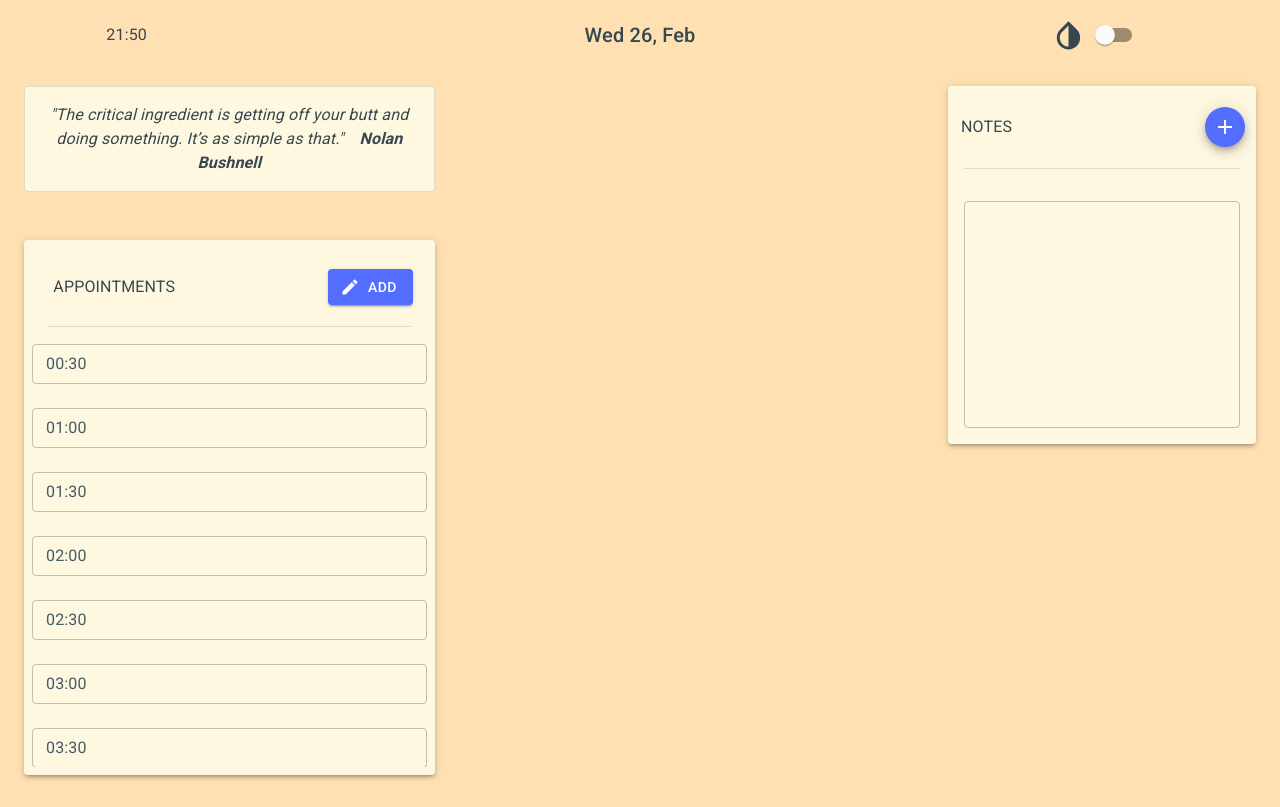
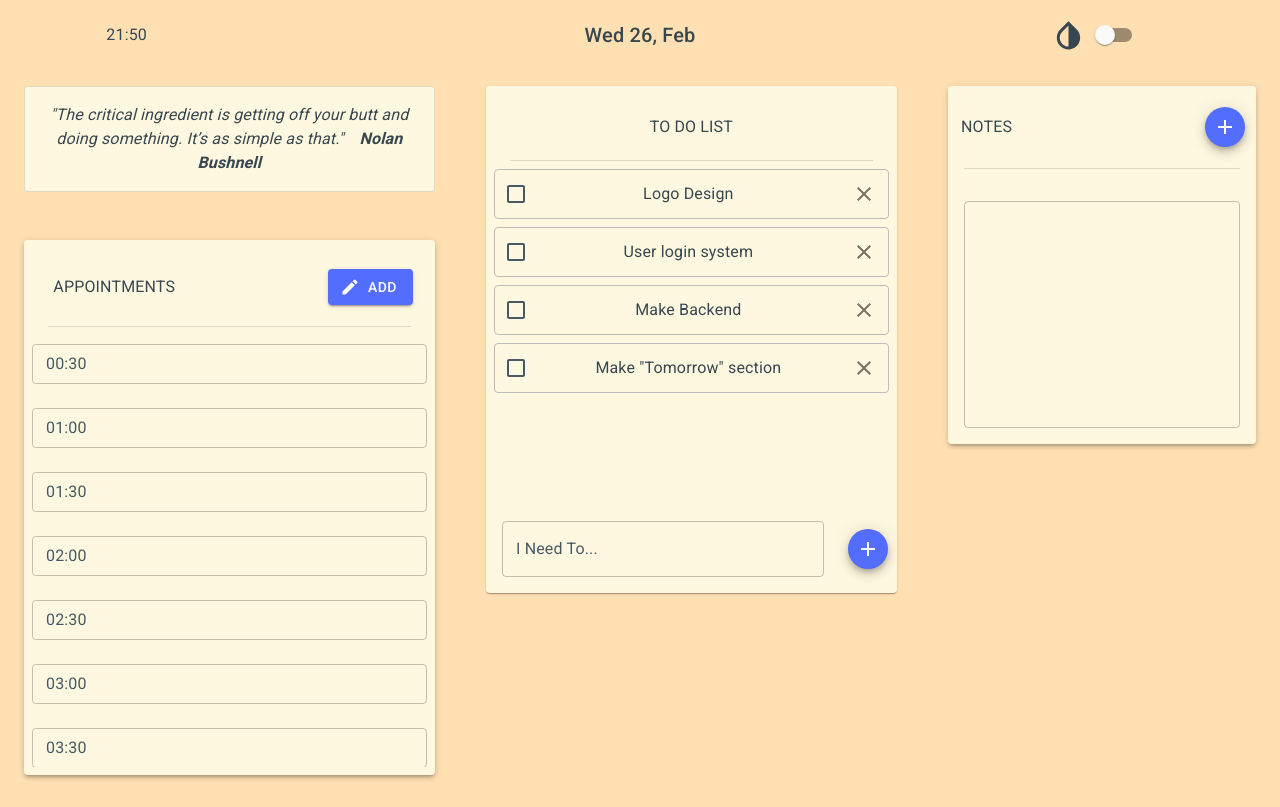
Before and after one commit to GautDel/Scarab, a Next.js app: page / in a window 1280 px wide. Built offline with nearby package versions, Linux system fonts and the light colour scheme.

Commit message:
Added To Do Section To Client

```diff
--- a/components/appointments/Appointment.js
+++ b/components/appointments/Appointment.js
@@ -1,14 +1,14 @@
-import { useState, useEffect, useContext } from 'react';
-import { TimeContext } from "../../context/TimeContext";
-import Paper from '@material-ui/core/Paper';
-import { makeStyles } from '@material-ui/core/styles';
+import Box from '@material-ui/core/Box';
 import Button from '@material-ui/core/Button';
-import Grid from '@material-ui/core/Grid';
 import CreateIcon from '@material-ui/icons/Create';
 import Divider from '@material-ui/core/Divider';
+import Grid from '@material-ui/core/Grid';
+import Paper from '@material-ui/core/Paper';
+import TimeBlock from './TimeBlock';
 import Typography from '@material-ui/core/Typography';
-import Box from '@material-ui/core/Box';
-import TimeBlock from './TimeBlock';
+import { TimeContext } from "../../context/TimeContext";
+import { makeStyles } from '@material-ui/core/styles';
+import { useState, useEffect, useContext } from 'react';
 
 // STYLING //
 const styles = makeStyles({
@@ -25,8 +25,8 @@ const styles = makeStyles({
         }
     },
     root: {
-        padding: "0.5rem",
-        marginBottom: "2rem"
+        marginBottom: "2rem",
+        padding: "0.5rem"
     },
     headerBox: {
         padding: "1.3rem 0"
--- /dev/null
+++ b/components/todos/Form.js
@@ -0,0 +1,47 @@
+import TextField from '@material-ui/core/TextField';
+import AddIcon from '@material-ui/icons/Add';
+import Fab from '@material-ui/core/Fab';
+import { makeStyles } from '@material-ui/core/styles';
+import Grid from '@material-ui/core/Grid';
+
+const styles = makeStyles({
+    button: {
+        marginLeft: "0.5rem"
+    },
+    form: {
+        padding: "0 0.5rem 0.5rem 0"
+    }
+})
+
+
+const Form = () => {
+    const classes = styles();
+
+    return (
+        <>
+            <form className={classes.form}>
+                <Grid container display="row" justify="space-around" alignItems="center">
+                    <Grid item xs={9} sm={10} md={9} lg={10}>
+                        <TextField
+                            label="I Need To..."
+                            variant="outlined"
+                            fullWidth={true}
+                        />
+                    </Grid>
+
+                    <Grid item xs={2} sm={1} md={2} lg={1}>
+                         <Fab size="small"
+                            color="primary"
+                            aria-label="add"
+                            className={classes.button}
+                        >
+                             <AddIcon />
+                        </Fab>
+                    </Grid>
+                </Grid>
+           </form>
+        </>
+    )
+}
+
+export default Form;
--- /dev/null
+++ b/components/todos/Todo.js
@@ -0,0 +1,115 @@
+import ClearIcon from '@material-ui/icons/Clear';
+import Checkbox from '@material-ui/core/Checkbox';
+import IconButton from '@material-ui/core/IconButton';
+import Typography from '@material-ui/core/Typography';
+import Grid from '@material-ui/core/Grid';
+import { makeStyles } from '@material-ui/core/styles';
+import Box from '@material-ui/core/Box';
+
+const styles = makeStyles({
+    todo: {
+        margin: "0.5rem 0"
+    },
+});
+
+const Todo = () => {
+    const classes = styles();
+
+    return (
+        <>
+            <Box border={1} borderColor="grey.400" borderRadius={4} className={classes.todo}>
+                <Grid container display="row"  justify="space-between" alignItems="center" >
+                    <Grid item>
+                        <Checkbox
+                            value="completed"
+                            color="primary"
+                        />
+                    </Grid>
+
+                    <Grid item >
+                        <Typography variant="body1" align="center">
+                            Logo Design
+                        </Typography>
+                    </Grid>
+
+                    <Grid item>
+                        <IconButton aria-label="delete">
+                            <ClearIcon />
+                        </IconButton>
+                    </Grid>
+                </Grid>
+            </Box>
+
+            <Box border={1} borderColor="grey.400" borderRadius={4} className={classes.todo}>
+                <Grid container display="row"  justify="space-between" alignItems="center" >
+                    <Grid item>
+                        <Checkbox
+                            value="completed"
+                            color="primary"
+                        />
+                    </Grid>
+
+                    <Grid item >
+                        <Typography variant="body1" align="center">
+                            User login system
+                        </Typography>
+                    </Grid>
+
+                    <Grid item>
+                        <IconButton aria-label="delete">
+                            <ClearIcon />
+                        </IconButton>
+                    </Grid>
+                </Grid>
+             </Box>
+
+            <Box border={1} borderColor="grey.400" borderRadius={4} className={classes.todo}>
+                <Grid container display="row"  justify="space-between" alignItems="center" >
+                    <Grid item>
+                        <Checkbox
+                            value="completed"
+                            color="primary"
+                        />
+                    </Grid>
+
+                    <Grid item >
+                        <Typography variant="body1" align="center">
+                            Make Backend
+                        </Typography>
+                    </Grid>
+
+                    <Grid item>
+                        <IconButton aria-label="delete">
+                            <ClearIcon />
+                        </IconButton>
+                    </Grid>
+                </Grid>
+            </Box>
+
+            <Box border={1} borderRadius={4} borderColor="grey.400" className={classes.todo}>
+                <Grid container display="row"  justify="space-between" alignItems="center" >
+                    <Grid item>
+                        <Checkbox
+                            value="completed"
+                            color="primary"
+                        />
+                    </Grid>
+
+                    <Grid item xs={6}>
+                        <Typography variant="body1" align="center" overflow="scroll">
+                            Make "Tomorrow" section
+                        </Typography>
+                    </Grid>
+
+                    <Grid item>
+                        <IconButton aria-label="delete">
+                            <ClearIcon />
+                        </IconButton>
+                    </Grid>
+                </Grid>
+            </Box>
+        </>
+    )
+}
+
+export default Todo;
--- /dev/null
+++ b/components/todos/Todos.js
@@ -0,0 +1,62 @@
+import Box from '@material-ui/core/Box';
+import Divider from '@material-ui/core/Divider';
+import Paper from '@material-ui/core/Paper';
+import Typography from '@material-ui/core/Typography';
+import { makeStyles } from '@material-ui/core/styles';
+import Form from './Form';
+import Todo from './Todo';
+
+const styles = makeStyles({
+    '@global': {
+        '*::-webkit-scrollbar': {
+            backgroundColor: "rgba(0, 0, 0, 0)",
+            width: '0.4em'
+        },
+        '*::-webkit-scrollbar-track': {
+            '-webkit-box-shadow': 'inset 0 0 6px rgba(0,0,0,0.00)'
+        },
+        '*::-webkit-scrollbar-thumb': {
+            backgroundColor: 'rgba(0,0,0,0)',
+        }
+    },
+    root: {
+        marginBottom: "2rem",
+        padding: "0.5rem"
+    },
+    headerBox: {
+        padding: "1.3rem 0"
+    },
+    box: {
+        height: "45vh",
+        overflow: "scroll",
+        overflowX: "hidden",
+        scrollBehavior: "smooth",
+    },
+});
+
+const Todos = () => {
+ const classes = styles();
+
+    return (
+        <>
+            <Paper className={classes.root}>
+                <Box className={classes.headerBox}>
+                    <Typography variant="body1" align="center">
+                        TO DO LIST
+                    </Typography>
+
+                </Box>
+
+                <Divider variant="middle" />
+
+                <Box className={classes.box}>
+                    <Todo />
+                </Box>
+
+                <Form />
+            </Paper>
+        </>
+    )
+}
+
+export default Todos;
--- a/pages/index.js
+++ b/pages/index.js
@@ -5,6 +5,7 @@ import Header from "../components/header/Header";
 import Appointment from "../components/appointments/Appointment";
 import Quote from  "../components/quote/Quote";
 import Note from  "../components/notes/Note";
+import Todos from  "../components/todos/Todos";
 
 
 const Index = () => {
@@ -36,6 +37,10 @@ const Index = () => {
                   <Appointment />
               </Grid>
 
+              <Grid item xs={12} md={4}>
+                  <Todos />
+              </Grid>
+
               <Grid item xs={12} md={3}>
                   <Note />
               </Grid>
```
